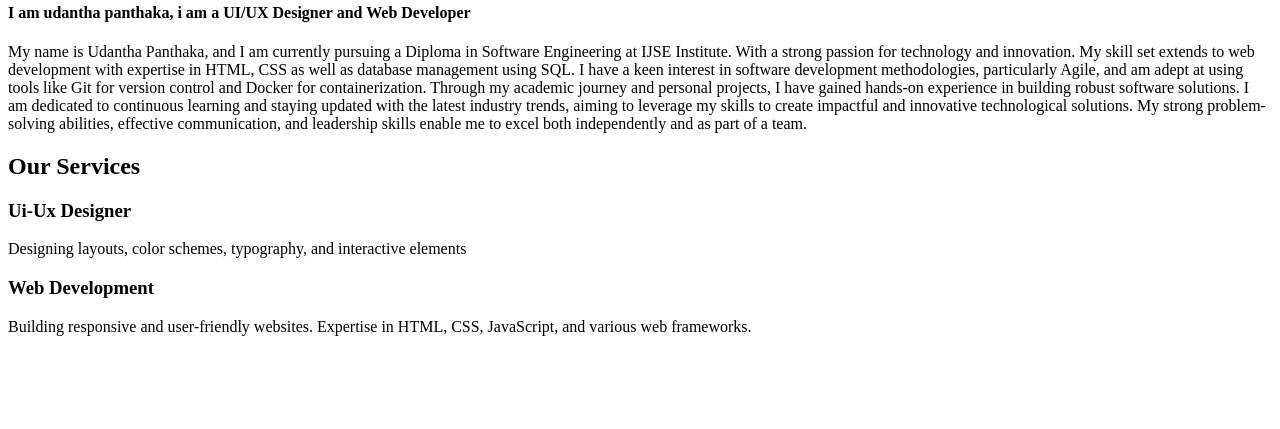
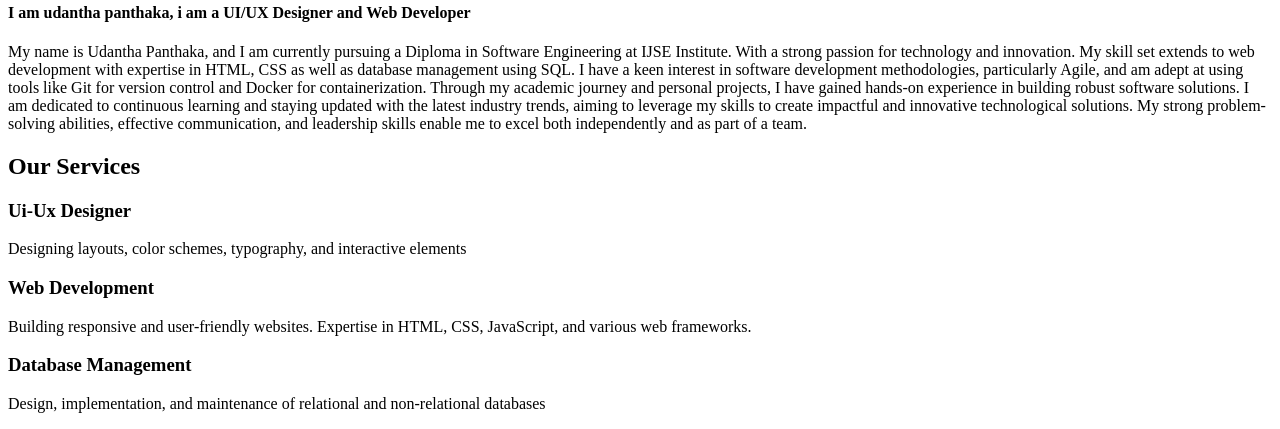
Before and after one commit to udanthapanthaka/portfoliooo, a plain HTML site: page src/index.html in a window 1280 px wide. Shown: the part 3790-4219 px from the top of the page. Before the commit the page ends 4142 px from the top, so only its background shows below. Drawn offline with Linux system fonts and the light colour scheme.

Commit message:
add service about database managment

```diff
--- a/src/index.html
+++ b/src/index.html
@@ -65,7 +65,6 @@
 </div>
 
 <div class="Web Development">
-
     <div>
     <h3>Web Development</h3>
         <p>
@@ -73,5 +72,12 @@
         </p>
     </div>
 </div>
+
+<div class="Database Management">
+    <div>
+        <h3>Database Management</h3>
+        <p>Design, implementation, and maintenance of relational and non-relational databases</p>
+    </div>
+</div>
 </body>
 </html>
```
